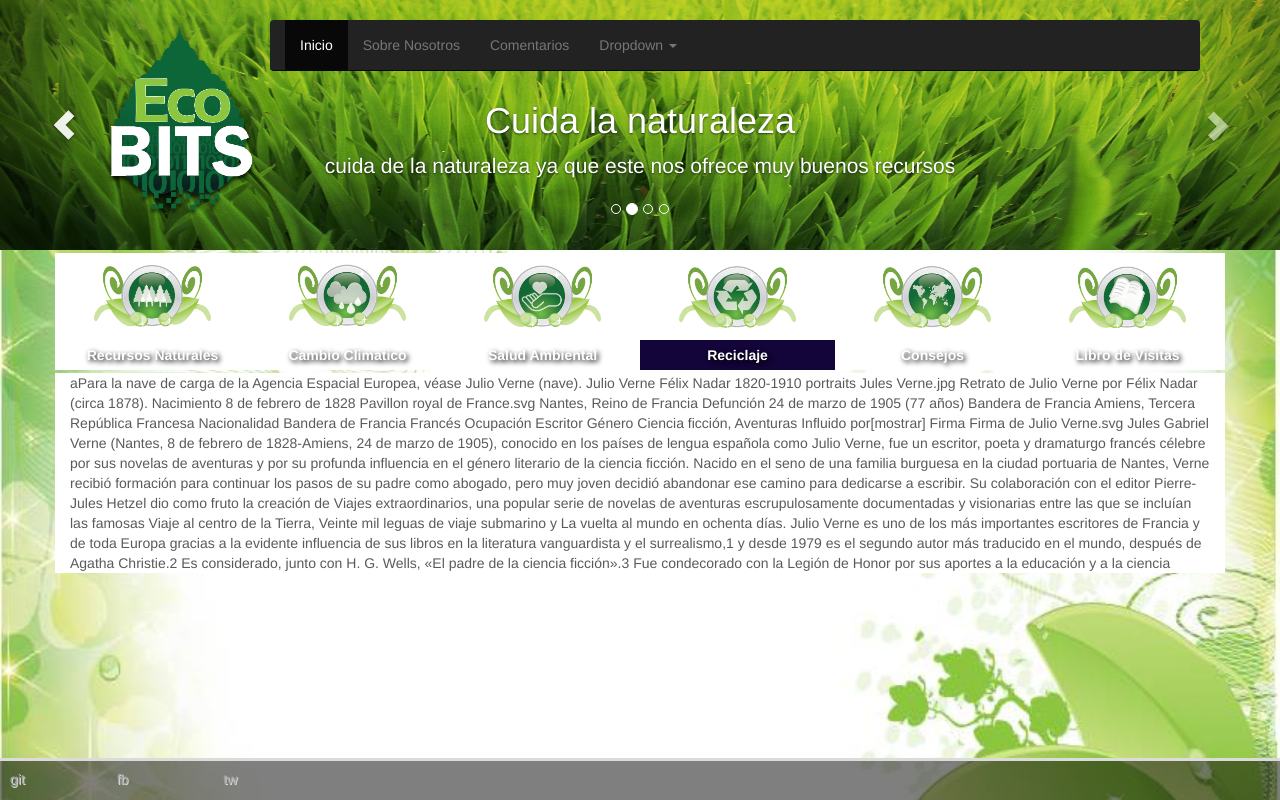
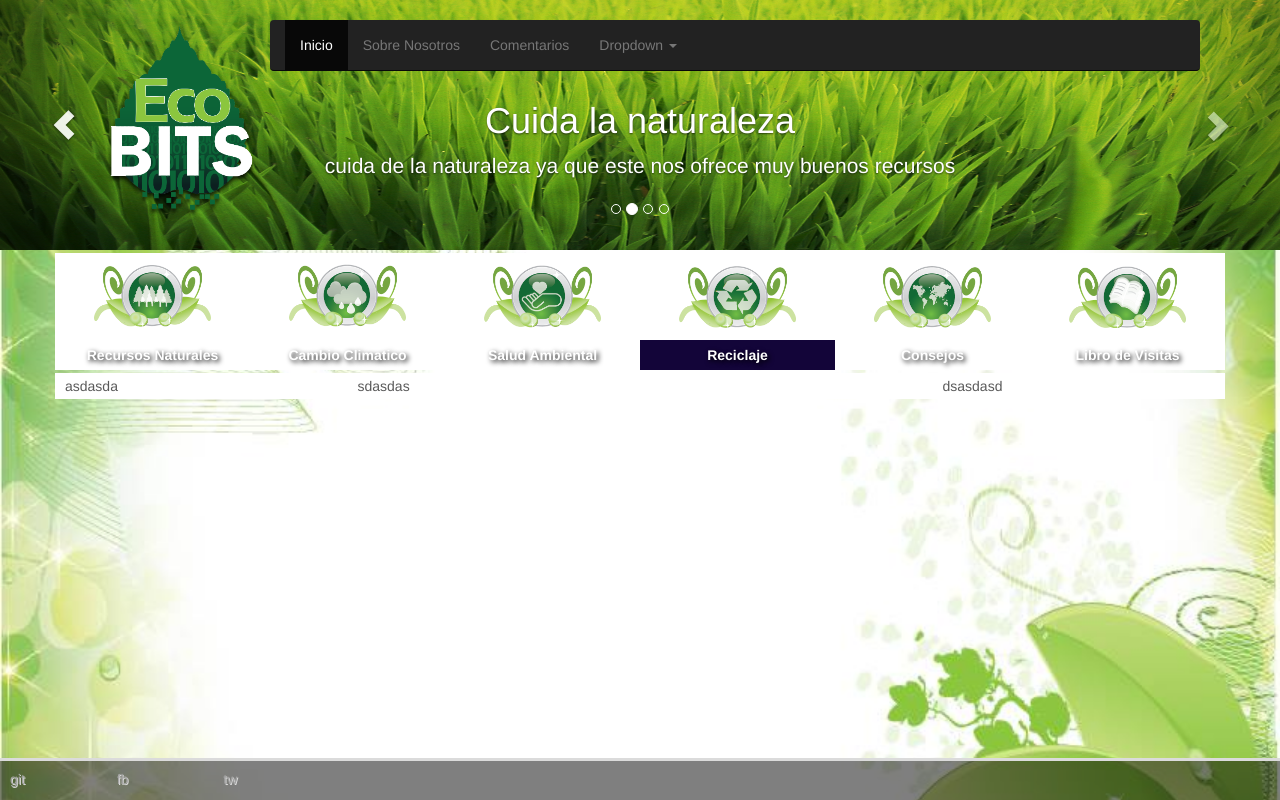
Before and after one commit to AltaConsejeriaTIC/ecobits, a PHP site: page /home.php in a window 1280 px wide. Run offline with PHP 8.4, Linux system fonts and the light colour scheme; the visitor is signed in with stand-in values (Sample User, id 1).

Commit message:
[dev] MOdificacion home

```diff
--- a/home.php
+++ b/home.php
@@ -15,36 +15,27 @@ if(isset($_SESSION['id'])){
 
 </head>
 <body>
+
   <?php
   require_once "comun/menu.php";
   require_once "comun/template.php";
   ?>
 
+<!--contenido pagina-->
 
-<!--contenido pagina-->
 <div class="container" data-contenido="page" id="contenido">
 <article>
-  aPara la nave de carga de la Agencia Espacial Europea, véase Julio Verne (nave).
-Julio Verne
-Félix Nadar 1820-1910 portraits Jules Verne.jpg
-Retrato de Julio Verne por Félix Nadar (circa 1878).
-Nacimiento  8 de febrero de 1828
-Pavillon royal de France.svg Nantes, Reino de Francia
-Defunción   24 de marzo de 1905 (77 años)
-Bandera de Francia Amiens, Tercera República Francesa
-Nacionalidad  Bandera de Francia Francés
-Ocupación   Escritor
-Género  Ciencia ficción, Aventuras
-Influido por[mostrar]
-Firma   Firma de Julio Verne.svg
+  <div class="row">
 
-Jules Gabriel Verne (Nantes, 8 de febrero de 1828-Amiens, 24 de marzo de 1905), conocido en los países de lengua española como Julio Verne, fue un escritor, poeta y dramaturgo francés célebre por sus novelas de aventuras y por su profunda influencia en el género literario de la ciencia ficción.
-
-Nacido en el seno de una familia burguesa en la ciudad portuaria de Nantes, Verne recibió formación para continuar los pasos de su padre como abogado, pero muy joven decidió abandonar ese camino para dedicarse a escribir. Su colaboración con el editor Pierre-Jules Hetzel dio como fruto la creación de Viajes extraordinarios, una popular serie de novelas de aventuras escrupulosamente documentadas y visionarias entre las que se incluían las famosas Viaje al centro de la Tierra, Veinte mil leguas de viaje submarino y La vuelta al mundo en ochenta días.
-
-Julio Verne es uno de los más importantes escritores de Francia y de toda Europa gracias a la evidente influencia de sus libros en la literatura vanguardista y el surrealismo,1 y desde 1979 es el segundo autor más traducido en el mundo, después de Agatha Christie.2 Es considerado, junto con H. G. Wells, «El padre de la ciencia ficción».3 Fue condecorado con la Legión de Honor por sus aportes a la educación y a la ciencia
+  <div class="col-xs-3">asdasda
+  </div>
+  <div class="col-xs-6">sdasdas
+  </div>
+  <div class="col-xs-3">dsasdasd
+  </div>
 </article>
 </div>
+
 <!--fin contenido pagina-->
 
 <?php
```
